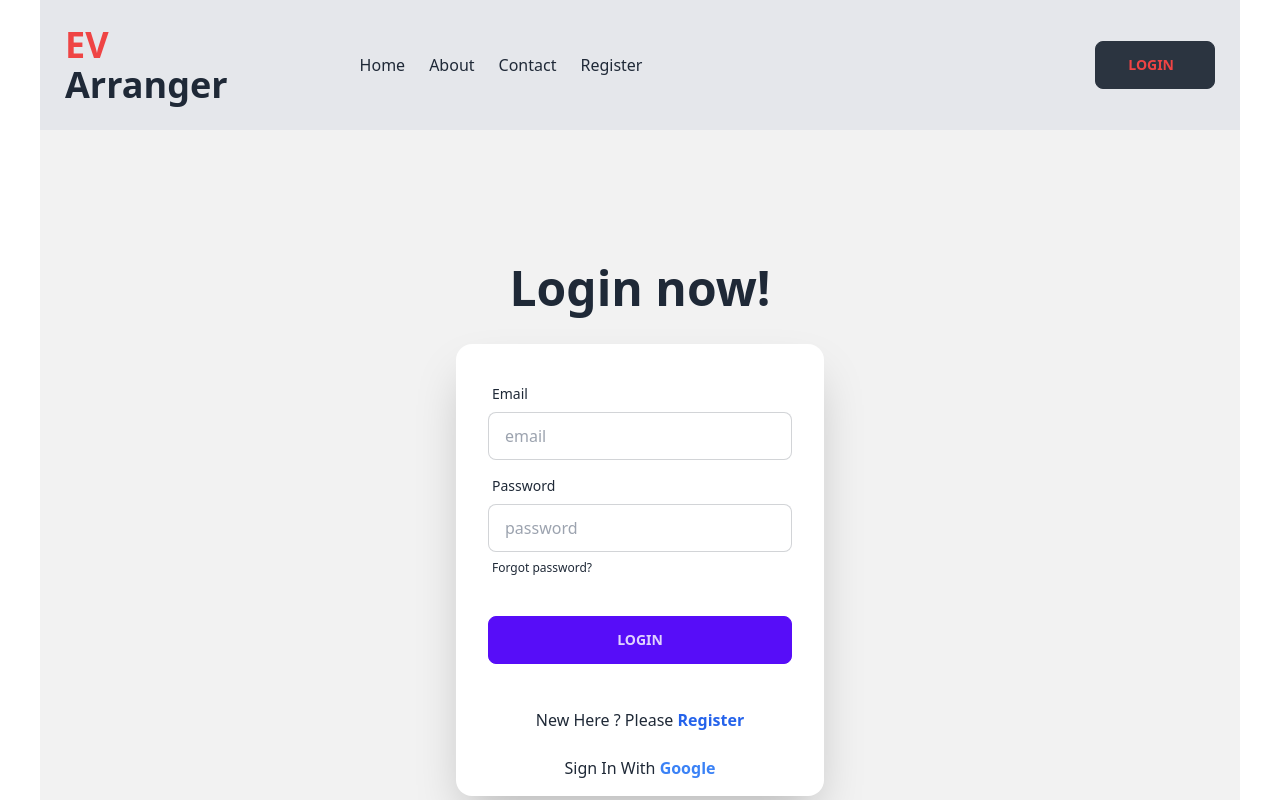
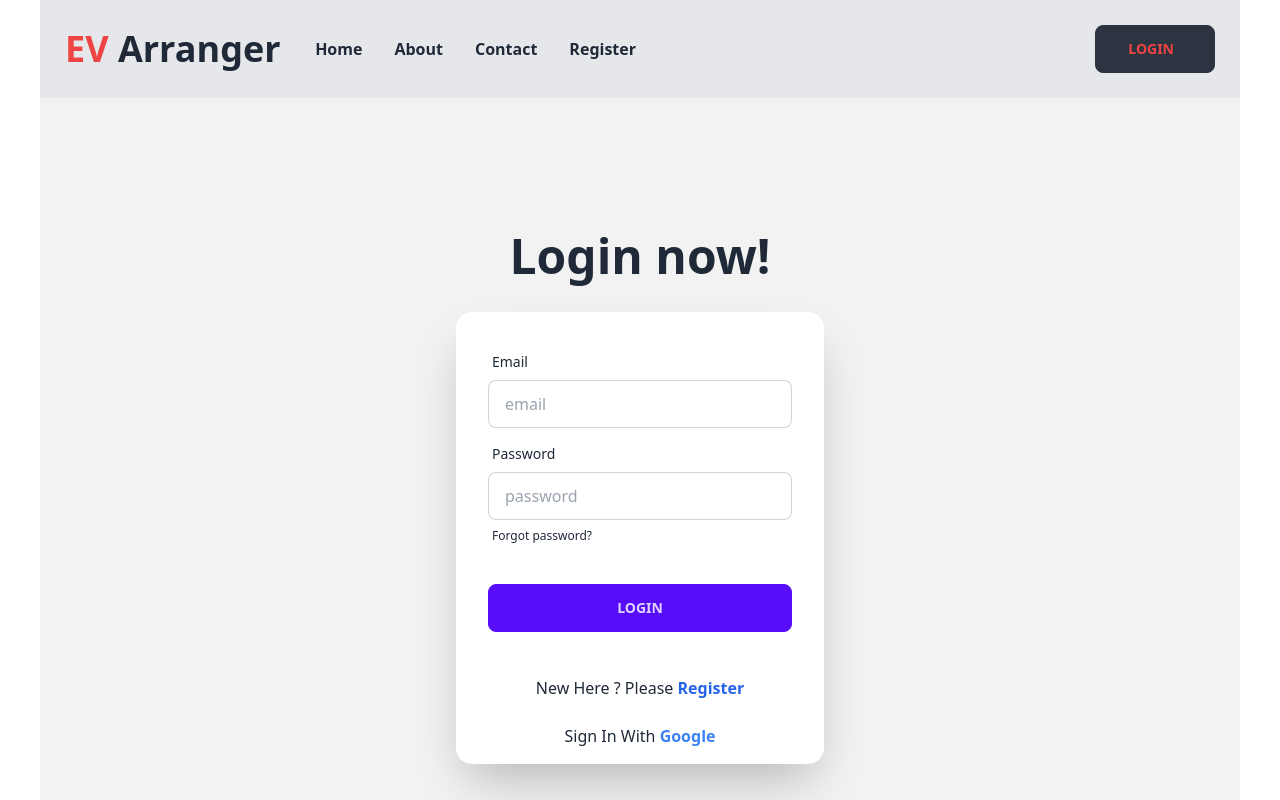
Before and after one commit to Mahmodul7314/Social-Event-Management-EV_Arranger-A9, a React (Vite) app: page / in a window 1280 px wide. Both pictures are taken after a click on the button "LOGIN". Shown: the top 800 px of the page. Built offline with nearby package versions, Linux system fonts and the light colour scheme; no server answers.

Commit message:
navbar code updated

```diff
--- a/package.json
+++ b/package.json
@@ -10,6 +10,7 @@
     "preview": "vite preview"
   },
   "dependencies": {
+    "aos": "^2.3.4",
     "firebase": "^10.4.0",
     "localforage": "^1.10.0",
     "match-sorter": "^6.3.1",
--- a/src/Pages/Login/Login.jsx
+++ b/src/Pages/Login/Login.jsx
@@ -23,7 +23,7 @@ const password = form.get('password');
 
 setErrorMessage('');
 
-//Sign In
+//Sign In with email and password
  signIn(email,password)
   .then(result=>{
     swal( "Login Successful!");
@@ -41,14 +41,18 @@ setErrorMessage('');
 const handleGoogleSignIn=()=>{
   signinwithGoogle()
   .then(result=>{
-    console.log(result.user)
+
+    swal( "Sign In Successful!");
+    navigate('/')
+    e.target.reset();
+
   })
   .catch(error=> console.error(error))
 }
     return (
         <div>
             <div className="hero min-h-screen bg-base-200">
-  <div className="hero-content flex-col w-1/3">
+  <div className="hero-content flex-col w-full lg:w-1/3">
     <div className="text-center lg:text-left">
       <h1 className="text-5xl mb-4 font-bold">Login now!</h1>
 
--- a/src/components/AuthProvider/AuthProvider.jsx
+++ b/src/components/AuthProvider/AuthProvider.jsx
@@ -46,7 +46,7 @@ const signIn =(email,password)=>{
     return signOut(auth);
   }
 
-  //signinwithGoogle
+  //signin
   const signinwithGoogle =() =>{
     setLoading(true)
 
@@ -67,7 +67,9 @@ const authInfo={
     logOut,
     signinwithGoogle,
     loading,
-  }
+
+
+}
     return (
         <AuthContext.Provider value={authInfo}>
             {children}
--- a/src/components/DataCard/DataCardsingle.jsx
+++ b/src/components/DataCard/DataCardsingle.jsx
@@ -8,7 +8,7 @@ const DataCardsingle = ({cardData}) => {
  const {image,title,description,price,id} = cardData || {}
     return (
         <div>
-            <div className="mt-10 ">
+            <div className="mt-4 ">
             <div className=" mb-6 relative flex lg:w-96 md:w-80 flex-col rounded-xl bg-white bg-clip-border text-gray-700 shadow-md">
   <div className="relative mx-4 mt-6 h-56 overflow-hidden rounded-xl bg-blue-gray-500 bg-clip-border text-white shadow-lg shadow-blue-gray-500/40">
     <img
--- a/src/components/Header/Navbar.jsx
+++ b/src/components/Header/Navbar.jsx
@@ -16,14 +16,17 @@ const Navbar = () => {
 
 
     return (
-        <div className="border py-6 bg-gray-200 flex items-center">
-           <h2 className="lg:text-4xl md:text-3xl text-xl  lg:font-extrabold font-bold lg:px-6 px-2 pr-4 md:pr-10 lg:pr-20"><span className="text-red-500">EV</span> Arranger</h2>
-      <ul className="flex justify-center items-center gap-2 lg:gap-6">
+        <div className="border py-6 pl-6  bg-gray-200 flex items-center">
 
+          <div className=" w-1/2 flex justify-between items-center">
+          <h2 className="lg:text-4xl md:text-3xl text-xl  lg:font-extrabold font-bold "><span className="text-red-500">EV</span> Arranger</h2>
+
+
+  <ul className="" >
    <NavLink
   to="/"
   className={({ isActive, isPending }) =>
-    isPending ? "pending" : isActive ? "active text-red-500 font-bold px-4 py-4  " : ""
+    isPending ? "pending" : isActive ? "active text-red-500 font-bold px-4 py-4  " : "font-bold px-4 py-4 "
   }
 >
  Home
@@ -31,7 +34,7 @@ const Navbar = () => {
    <NavLink
   to="/about"
   className={({ isActive, isPending }) =>
-    isPending ? "pending" : isActive ? "active text-red-500 font-bold px-4 py-4" : ""
+    isPending ? "pending" : isActive ? "active text-red-500 font-bold px-4 py-4" : "font-bold px-4 py-4 "
   }
 >
  About
@@ -39,7 +42,7 @@ const Navbar = () => {
    <NavLink
   to="/contact"
   className={({ isActive, isPending }) =>
-    isPending ? "pending" : isActive ? "active text-red-500 font-bold px-4 py-4" : ""
+    isPending ? "pending" : isActive ? "active text-red-500 font-bold  px-4 py-4" : "font-bold px-4 py-4 "
   }
 >
  Contact
@@ -48,15 +51,15 @@ const Navbar = () => {
    <NavLink
   to="/register"
   className={({ isActive, isPending }) =>
-    isPending ? "pending" : isActive ? "active text-red-500 font-bold px-4 py-4" : ""
+    isPending ? "pending" : isActive ? "active text-red-500 font-bold px-4 py-4" : "font-bold px-4 py-4 "
   }
 >
  Register
 </NavLink>
 
  </ul>
-
-       <div className="w-1/2 flex justify-end pr-6" >
+ </div>
+       <div className="w-1/2 flex justify-end pr-6 border-yellow-500" >
       {user? <>
              <div className="flex items-center gap-2 pr-6">
              <p className="text-sm font-bold">Name: {user.displayName}<br /></p>
@@ -88,7 +91,8 @@ const Navbar = () => {
       }
 
          </div>
-     </div>
+         </div>
+    //  </div>
     );
 };
 
```
Also changed, not shown: 1 other file (tests, documents, lock files or other folders).
